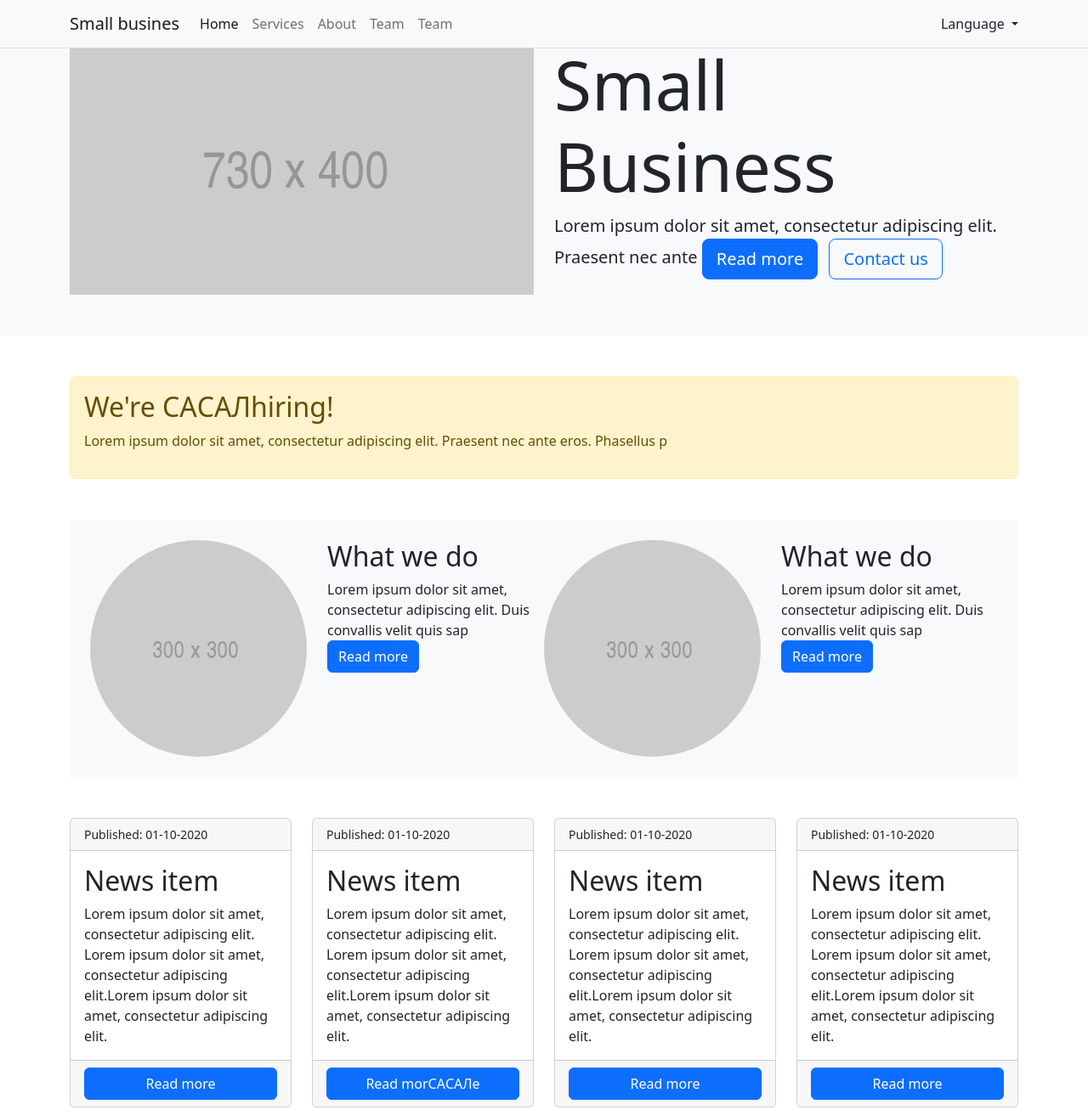
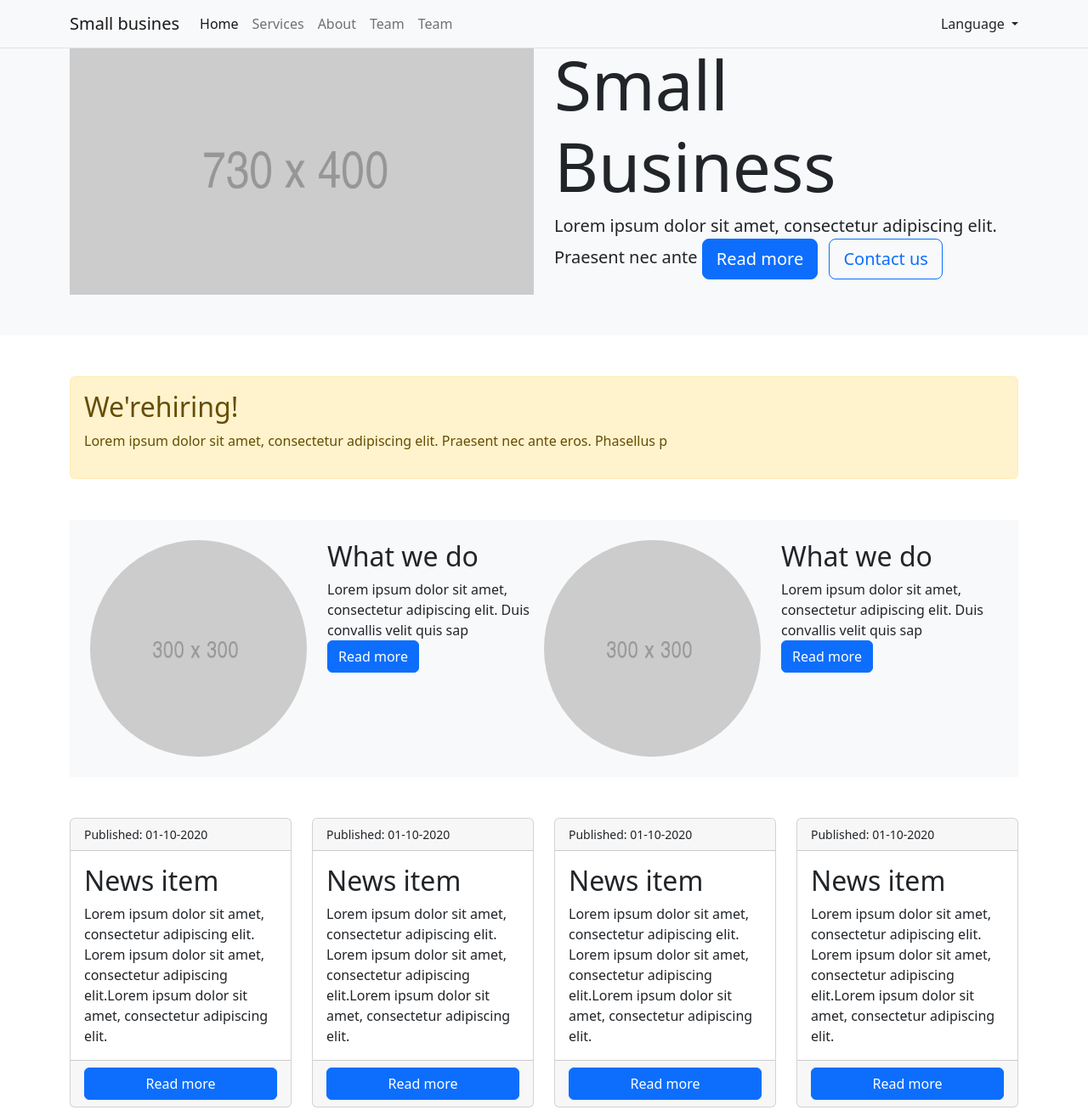
Before and after one commit to Vladyashin1/SmalBussines, a plain HTML site: page index.html in a window 1280 px wide. Shown: the top 1307 px of the page at 85% size. Drawn offline with Linux system fonts and the light colour scheme.

Commit message:
Update index.html

```diff
--- a/index.html
+++ b/index.html
@@ -72,7 +72,7 @@
   <div class="container my-3 my-sm-5">
     <!--Блок с объявлением -->
     <div class="alert alert-warning mb-3 mb-sm-5" role="alert">
-      <h2 class="alert-heading">We're САСАЛhiring!</h2>
+      <h2 class="alert-heading">We'rehiring!</h2>
       <p>Lorem ipsum dolor sit amet, consectetur adipiscing elit. Praesent nec ante eros. Phasellus p
     </div>
     <!-- Блок Что мы делаем -->
@@ -127,7 +127,7 @@
               consectetur adipiscing elit.Lorem ipsum dolor sit amet, consectetur adipiscing elit.
           </div>
           <div class="card-footer d-grid">
-            <a href="#0" class="btn btn-primary">Read morСАСАЛe</a>
+            <a href="#0" class="btn btn-primary">Read more</a>
           </div>
         </div>
       </div>
```
